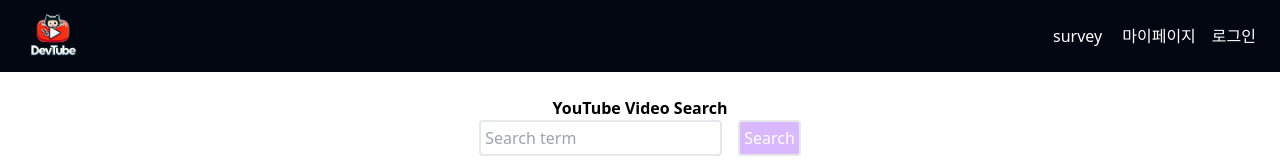
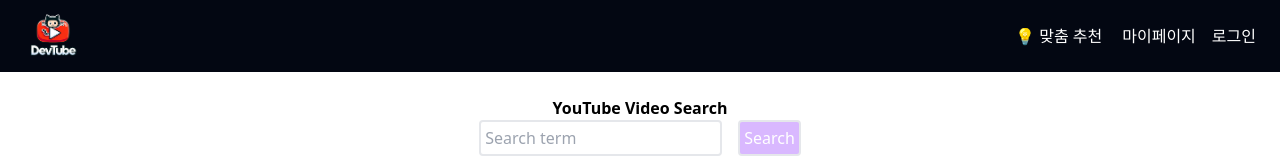
Before and after one commit to sangjun231/DevTube, a React (Vite) app: page / in a window 1280 px wide. Shown: the top 160 px of the page. Built offline with nearby package versions, Linux system fonts and the light colour scheme; no server answers.

Commit message:
fix : survey 헤더 부분 이름 변경

```diff
--- a/src/components/Layout.jsx
+++ b/src/components/Layout.jsx
@@ -116,7 +116,7 @@
         </NavItem>
         <div className="align-center flex">
           <Link to="/survey" className="mr-3">
-            survey
+            💡 맞춤 추천
           </Link>
           <NavItem to="/profile">마이페이지</NavItem>
           {session ? (
```
